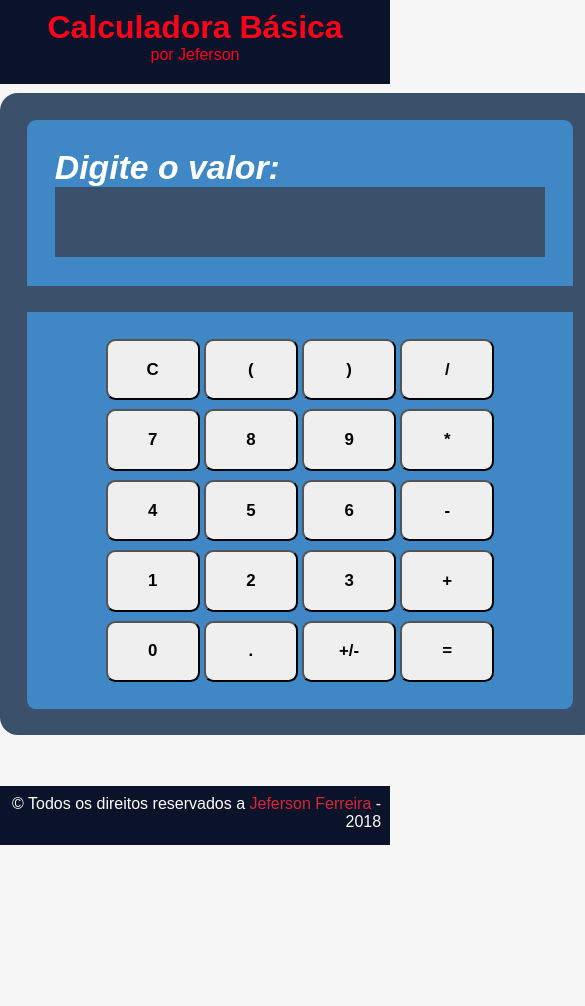
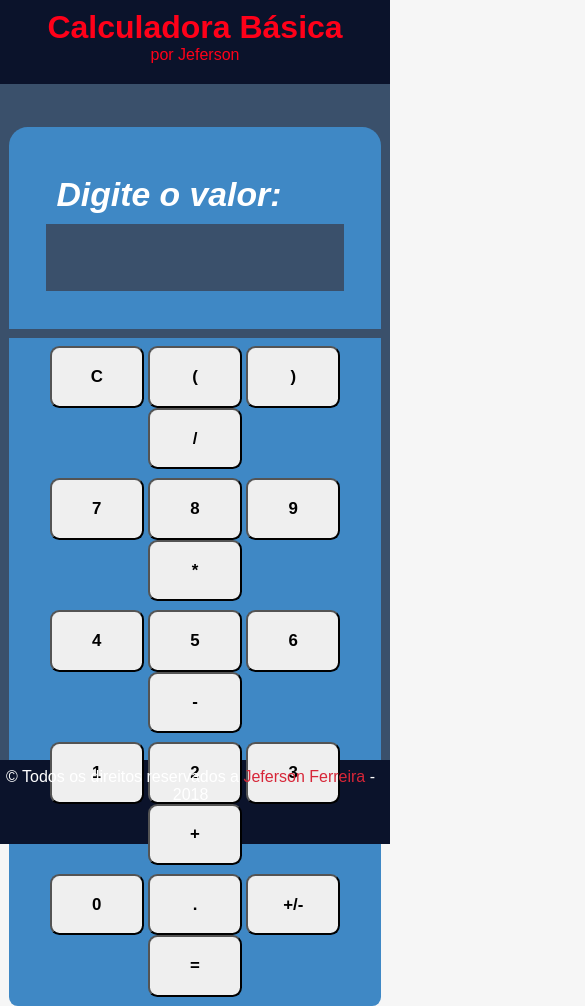
Before and after one commit to jeferson0993/Calculadora, a plain HTML site: page index.html in a window 390 px wide. Shown: the whole page, 585 px wide, since content can reach past the window. Before the commit the page ends 845 px from the top, so only its background shows below. Drawn offline with Linux system fonts and the light colour scheme.

Commit message:
Criado o arquivo celular.css e adicionado o codigo css para mobile

```diff
--- /dev/null
+++ b/celular.css
@@ -0,0 +1,79 @@
+*{
+    margin: 0;
+    padding: 0;
+    text-decoration: none;
+    font-family: sans-serif;
+    box-sizing: border-box;
+/*    border: #0B132B 1px solid;*/
+}
+body {
+    height: 100vh;
+    background-color: rgb(246, 246, 246);
+}
+header {
+    height: 10vh;
+    background-color: #0B132B;
+    text-align: center;
+    color: rgb(255, 0, 25);
+    padding: 1ch;
+}
+main {
+    height: 80vh;
+}
+#corpoDaCalculadora {
+    background-color: #3A506B;
+    text-align: center;
+    font-style: oblique;
+    font-weight: bold;
+    height: 100%;
+    padding: 1ch;    /*border-radius: 2ch;*/
+    margin: auto;    /*width: 600px;*/
+}
+#areaEntradaDadoVisor {
+    margin-top: 1em;
+    background-color: #3F88C5;
+    color: #ffffff;
+    font-size: 4vh;
+    padding: 2ch;
+    border-radius: 1ch 1ch 0 0;
+}
+#areaEntradaDadoVisor p {
+    text-align: left;
+    font-size: 1em;
+    padding: 10px;
+}
+#areaEntradaDadoVisor > #Visor {    /*padding: 1ch;    height: 5ch;*/
+    background-color: #3A506B;
+    height: 2em;;
+    color: #ffffff;
+    text-align: right;
+
+}
+#areaTeclado {
+    background-color: #3F88C5;
+    padding: 1ch;
+    margin-top: 1ch;
+    border-radius: 0 0 1ch 1ch;
+}
+#areaTeclado button {
+    padding: 2ch;
+    width: 10ch;
+    font-weight: bold;
+    font-size: 2vh;
+    border-radius: 1ch;
+}
+#areaTeclado .margin-bottom {
+    margin-bottom: 1ch;
+}
+footer {
+    height: 10vh;
+    background-color: #0B132B;
+    color: #ffffff;
+    text-align: center;
+    padding-top: 1ch;
+    padding-bottom: 1ch;
+    padding-right: 1ch;
+}
+footer span a {
+    color: #D72638;
+}
--- a/index.html
+++ b/index.html
@@ -5,7 +5,8 @@
     <meta http-equiv="X-UA-Compatible" content="IE=edge">
     <title>Calculadora</title>
     <meta name="viewport" content="width=device-width, initial-scale=1">
-    <link rel="stylesheet" type="text/css" media="screen" href="main.css" />
+    <link rel="stylesheet" type="text/css" media="screen"  href="main.css"/>
+    <link type="text/css" rel="stylesheet" media="screen" href="celular.css" />
     <script src="main.js"></script>
 </head>
 <body>
--- a/main.css
+++ b/main.css
@@ -1,3 +1,4 @@
+@media screen and (min-width: 500px){
     *{
         margin: 0;
         padding: 0;
@@ -78,3 +79,4 @@ footer {
     footer span a {
         color: #D72638;
     }
+}
```
Lines whose indentation alone changed are shown as unchanged.
